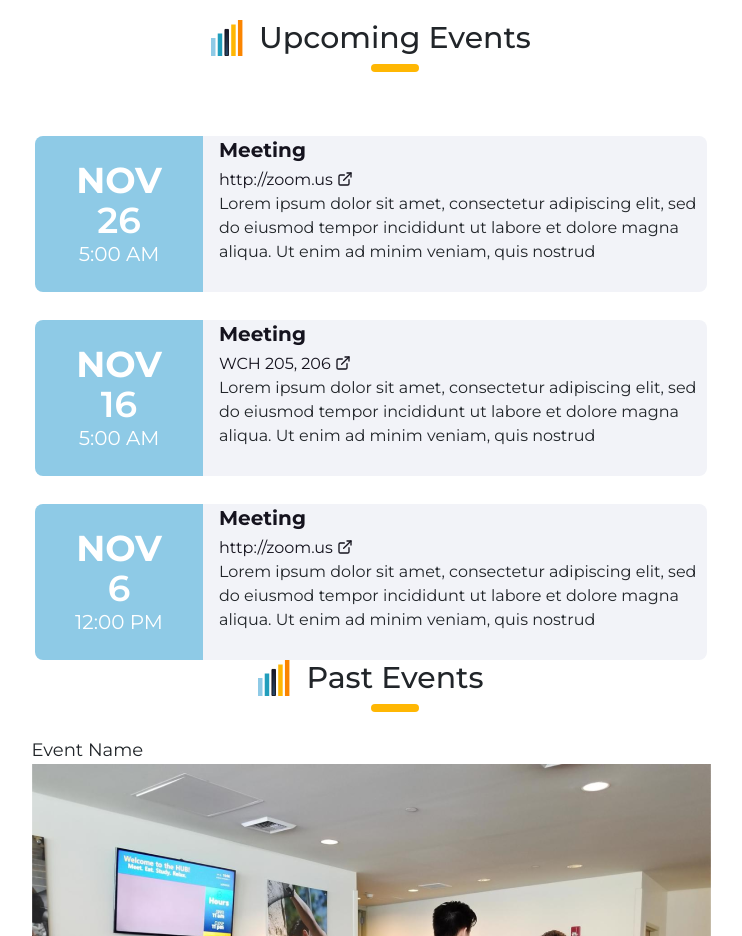
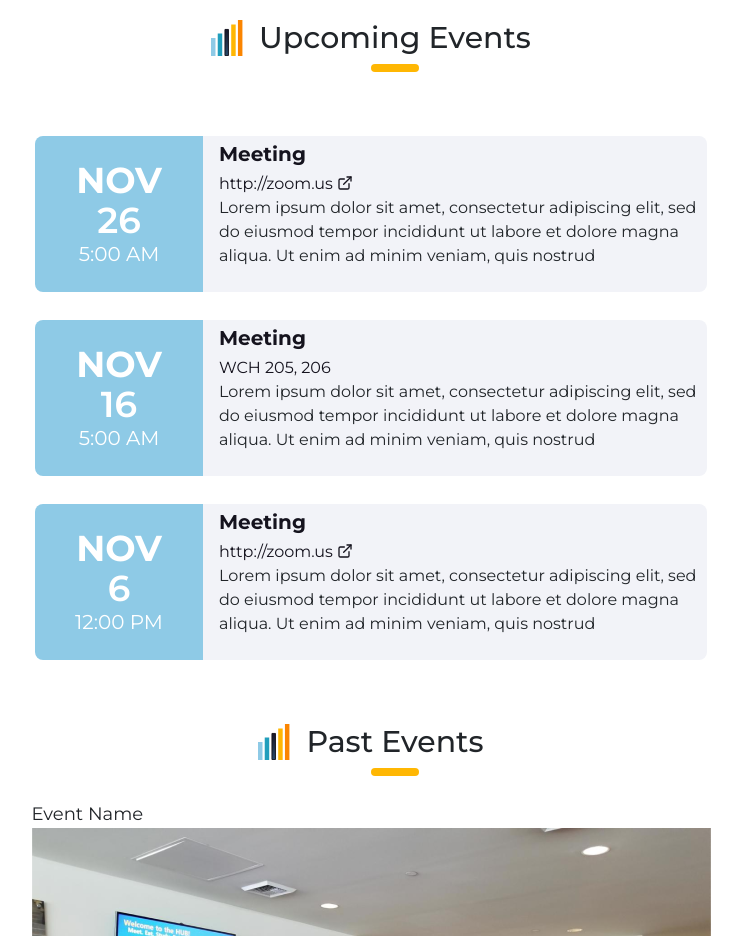
Before and after one commit to acm-ucr/hlg-website, a Next.js app: page /events in a window 1280 px wide. Shown: the part 1060-1996 px from the top of the page, without its empty margins (269-1011 px from the left). Built offline with nearby package versions, Linux system fonts and the light colour scheme.

Commit message:
Fully implemented location/link functionality for events

```diff
--- a/src/components/events/Event.jsx
+++ b/src/components/events/Event.jsx
@@ -20,13 +20,15 @@ const Event = ({
       </div>
 
       <div className="flex-1 pl-4 bg-hlg-gray">
-        <p className="text-xl text-hlg-black font-bold mb-1">{title}</p>
+        <p className="text-xl text-hlg-black font-bold mb-1 mt-1">{title}</p>
         <div className="flex items-center text-hlg-black">
           <p className="flex m-0 p-0 font-normal">{location}</p>
 
-          <Link className="text-hlg-black px-1 mb-0.5" href={`${link}`}>
-            <FiExternalLink />
-          </Link>
+          {link && (
+            <Link className="text-hlg-black px-1 mb-0.5" href={link}>
+              <FiExternalLink />
+            </Link>
+          )}
         </div>
         <p className="w-full focus:outline-none resize-none font-normal">
           {description}
--- a/src/components/events/Events.jsx
+++ b/src/components/events/Events.jsx
@@ -6,7 +6,7 @@ const Events = () => {
   return (
     <div className="flex flex-col items-center">
       <Heading text="Upcoming Events" />
-      <div className="space-y-7 mt-16">
+      <div className="space-y-7 mt-16 mb-16">
         {eventsData.map((event) => (
           <Event
             key={event.id}
@@ -23,6 +23,7 @@ const Events = () => {
             }`}
             title={event.title}
             location={event.location}
+            link={event.link}
             description={event.description}
             color={event.color}
           />
--- a/src/data/events.js
+++ b/src/data/events.js
@@ -6,6 +6,7 @@ export default [
     type: 3,
     title: "Meeting",
     location: "http://zoom.us",
+    link: "http://zoom.us",
     description:
       "Lorem ipsum dolor sit amet, consectetur adipiscing elit, sed do eiusmod tempor incididunt ut labore et dolore magna aliqua. Ut enim ad minim veniam, quis nostrud",
     color: "bg-hlg-blue-100",
@@ -17,6 +18,7 @@ export default [
     type: 3,
     title: "Meeting",
     location: "WCH 205, 206",
+    link: "",
     description:
       "Lorem ipsum dolor sit amet, consectetur adipiscing elit, sed do eiusmod tempor incididunt ut labore et dolore magna aliqua. Ut enim ad minim veniam, quis nostrud",
     color: "bg-hlg-blue-100",
@@ -28,6 +30,7 @@ export default [
     type: 2,
     title: "Meeting",
     location: "http://zoom.us",
+    link: "http://zoom.us",
     description:
       "Lorem ipsum dolor sit amet, consectetur adipiscing elit, sed do eiusmod tempor incididunt ut labore et dolore magna aliqua. Ut enim ad minim veniam, quis nostrud",
     color: "bg-hlg-blue-100",
```
